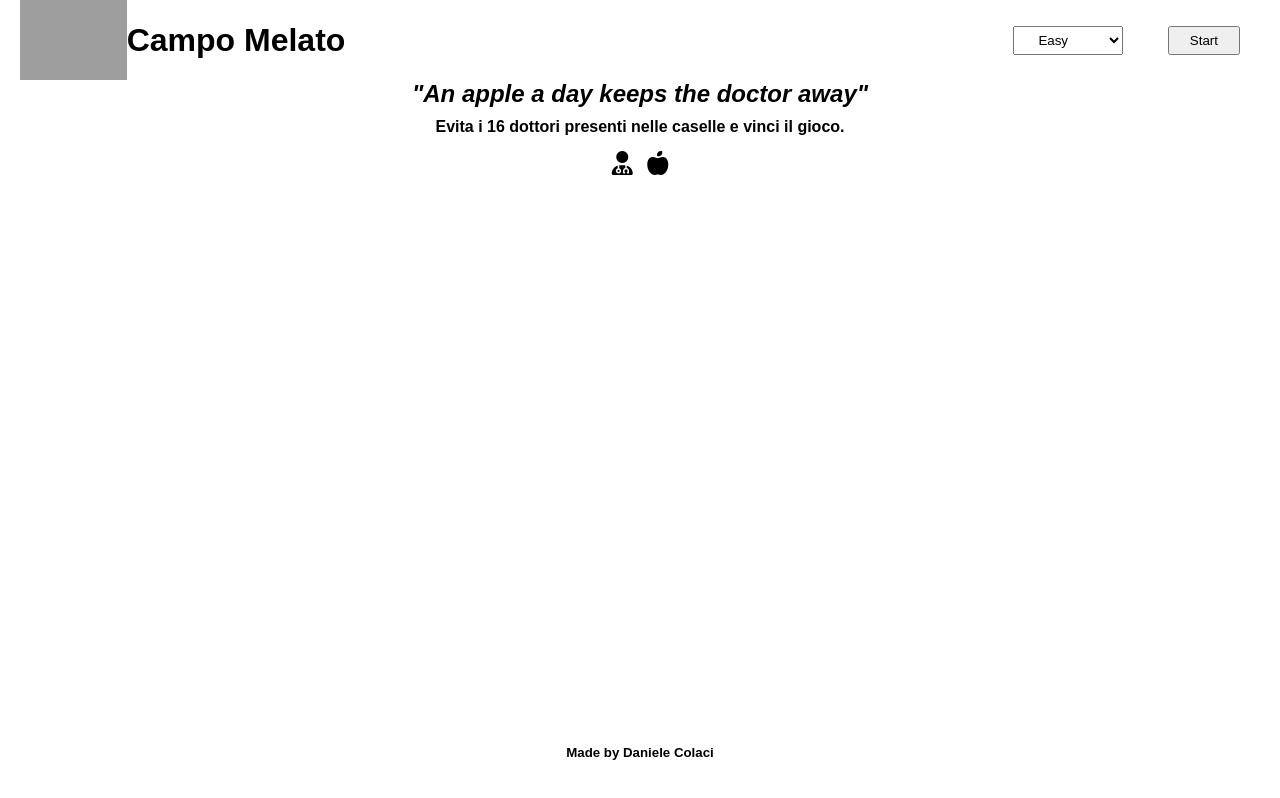
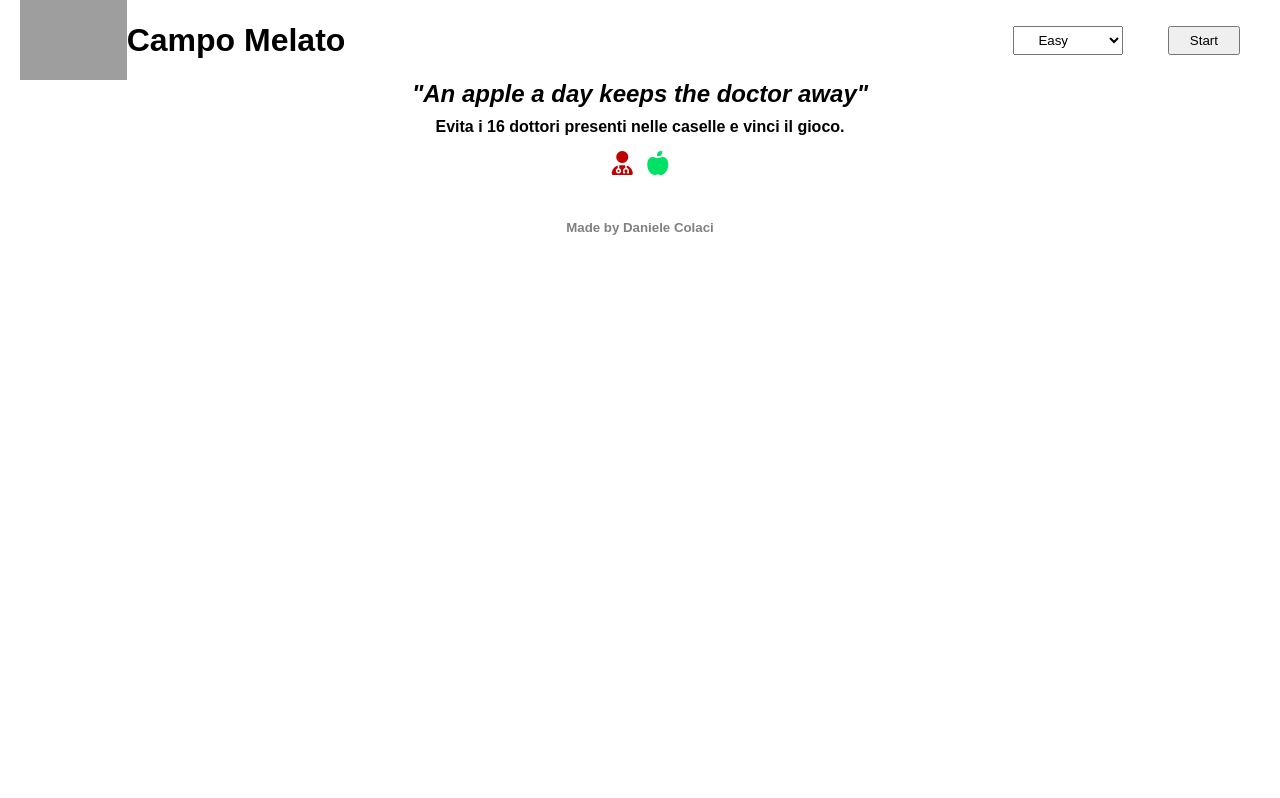
Before and after one commit to danielecolaci/js-campominato-grid, a plain HTML site: page index.html in a window 1280 px wide. Drawn offline with Linux system fonts and the light colour scheme; grey boxes are pictures that could not be loaded.

Commit message:
Fix Style

```diff
--- a/assets/css/style.css
+++ b/assets/css/style.css
@@ -57,6 +57,14 @@ main {
     margin: 5px;
 }
 
+.fa-apple-whole {
+    color: #00E165;
+}
+
+.fa-user-doctor {
+    color: rgb(192, 1, 1);
+}
+
 .container {
     width: 800px;
 }
@@ -77,7 +85,7 @@ main {
 .box {
     width: 80px;
     height: 80px;
-    background-color: #001533;
+    background-color: grey;
     color: white;
     border: 1px solid white;
     display: flex;
@@ -97,10 +105,7 @@ footer {
     margin: 20px auto;
     display: flex;
     justify-content: center;
-    position: absolute;
-    left: 50%;
-    transform: translate(-50%);
-    bottom: 20px;
+    color: grey;
 }
 
 /* /Footer */
--- a/assets/js/main.js
+++ b/assets/js/main.js
@@ -1,6 +1,5 @@
 //Prendo il button 'start'
 const buttonElement = document.querySelector('#start');
-
 const select = document.getElementById('level');
 
 buttonElement.addEventListener('click', function () {
@@ -33,7 +32,6 @@ buttonElement.addEventListener('click', function () {
             break;
     }
 
-
     for (let i = 0; i < userLevel; i++) {
 
         const myElement = document.createElement('div');
@@ -51,5 +49,4 @@ buttonElement.addEventListener('click', function () {
 
     }
 
-
 })
```
Also changed, not shown: 1 other file.
